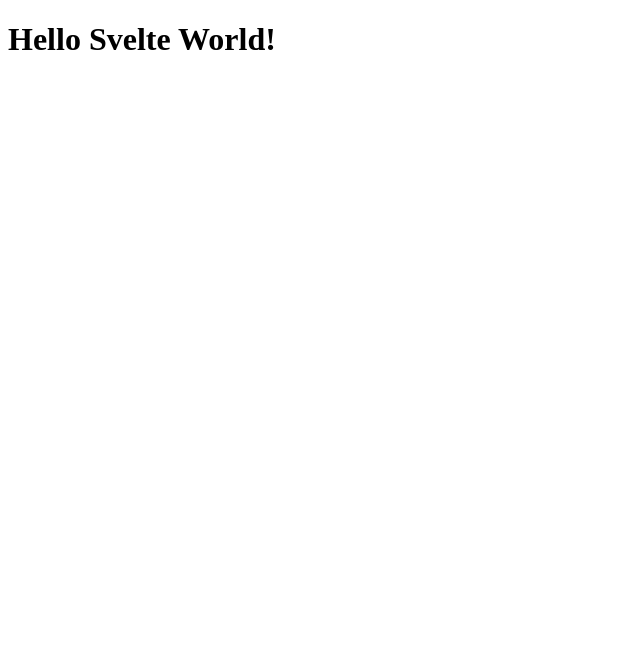
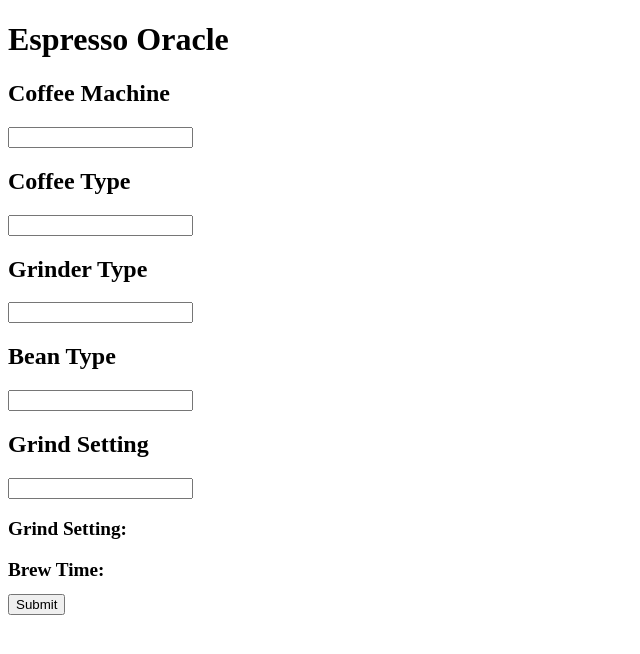
Before and after one commit to Jblake1/espresso-proj, a SvelteKit app: page / in a window 1280 px wide. Shown: the top 654 px of the page, without its empty margins (0-640 px from the left). Built offline with nearby package versions, Linux system fonts and the light colour scheme.

Commit message:
Updated submit function to Svelte 5 function

```diff
--- /dev/null
+++ b/src/lib/actions.ts
@@ -0,0 +1,10 @@
+// actions.ts
+export function selectOnFocus(node: HTMLInputElement) {
+    if (node && typeof node.select === 'function' ) {               // make sure node is defined and has a select() method
+      const onFocus = () => node.select()                           // event handler
+      node.addEventListener('focus', onFocus)                       // when node gets focus call onFocus()
+      return {
+        destroy: () => node.removeEventListener('focus', onFocus)   // this will be executed when the node is removed from the DOM
+      }
+    }
+  }
--- a/src/lib/components/Hello.svelte
+++ b/src/lib/components/Hello.svelte
@@ -1 +1 @@
-<h1>Hello Svelte World!</h1>
+<h1>Espresso Oracle</h1>
--- /dev/null
+++ b/src/lib/components/NewTodo.svelte
@@ -0,0 +1,138 @@
+<!-- components/NewTodo.svelte -->
+<script lang='ts'>
+  import { onMount } from 'svelte'
+  import { selectOnFocus } from '../actions'
+
+
+  const { autofocus } = $props<{ autofocus: boolean }>()
+
+  let name = $state('');
+  let machine = $state('');
+  let coffeeType = $state('');
+  let grinder = $state('');
+  let beanType = $state('');
+  let advice = $state('');
+  let brewTime = $state('');
+  let grindSetting = $state('');
+
+  let nameEl: HTMLInputElement;
+  let machineEl: HTMLInputElement;
+  let coffeeTypeEl: HTMLInputElement;
+  let grinderEl: HTMLInputElement;
+  let beanTypeEl: HTMLInputElement;
+  let adviceEl: HTMLInputElement;
+  let brewTimeEl: HTMLInputElement;
+  let grindSettingEl: HTMLInputElement;
+
+
+    //on:submit|preventDefault={submit} on:keydown={e => e.key === 'Escape' && onCancel()}
+
+  const submit = async () => {
+    try {
+      const response = await fetch('http://localhost:4000/recommendation', {
+        method: 'POST',
+        headers: {
+          'Content-Type': 'application/json'
+        },
+        body: JSON.stringify({
+          machine,
+          coffee_type: coffeeType,
+          grinder,
+          coffee_beans: beanType
+        })
+      });
+
+      if (!response.ok) {
+        throw new Error('Network response was not ok');
+      }
+
+      const data = await response.json();
+      console.log('Received data:', data);
+      const advice = data.advice;
+      console.log('Advice:', advice);
+      brewTime = String(advice.brew_time); // Extract and convert "brew_time" to a string
+      console.log('Brew Time:', brewTime);
+      grindSetting = advice.grind_setting; // Extract and convert "brew_time" to a string
+      console.log('Grind Setting:', grindSetting);
+
+    } catch (error) {
+      console.error('There was a problem with the fetch operation:', error);
+    }
+  }
+
+
+  const onCancel = () => {
+    name = ''
+    machine = '';
+    coffeeType = '';
+    grinder = '';
+    beanType = '';
+    advice = '';
+    brewTime = '';
+    grindSetting = '';
+    nameEl.focus()            // give focus to the name input
+  }
+
+
+  onMount(() => autofocus && nameEl.focus && nameEl.focus())    // if autofocus is true, we run nameEl.focus()
+
+</script>
+
+<style>
+  .visible-heading {
+  display: block !important;
+  visibility: visible !important;
+  opacity: 1 !important;
+  color: black !important;
+  font-size: 1.2em !important;
+  margin-top: 1em !important;
+}
+</style>
+
+<form >
+  <h2 class="label-wrapper">
+    <label for="machine" class="label__lg">Coffee Machine</label>
+  </h2>
+  <input bind:value={machine} bind:this={machineEl} use:selectOnFocus
+    type="text" id="machine" autoComplete="off" class="input input__lg"
+  />
+
+  <h2 class="label-wrapper">
+    <label for="coffeeType" class="label__lg">Coffee Type</label>
+  </h2>
+  <input bind:value={coffeeType} bind:this={coffeeTypeEl} use:selectOnFocus
+    type="text" id="coffeeType" autoComplete="off" class="input input__lg"
+  />
+
+  <h2 class="label-wrapper">
+    <label for="grinder" class="label__lg">Grinder Type</label>
+  </h2>
+  <input bind:value={grinder} bind:this={grinderEl} use:selectOnFocus
+    type="text" id="grinder" autoComplete="off" class="input input__lg"
+  />
+
+  <h2 class="label-wrapper">
+    <label for="beanType" class="label__lg">Bean Type</label>
+  </h2>
+  <input bind:value={beanType} bind:this={beanTypeEl} use:selectOnFocus
+    type="text" id="beanType" autoComplete="off" class="input input__lg"
+  />
+
+  <h2 class="label-wrapper">
+    <label for="grindSetting" class="label__lg">Grind Setting</label>
+  </h2>
+  <input bind:value={grindSetting} bind:this={beanTypeEl} use:selectOnFocus
+    type="text" id="grindSetting" autoComplete="off" class="input input__lg"
+  />
+
+  <h1 class="visible-heading">
+    Grind Setting:{grindSetting}
+  </h1>
+
+  <h1 class="visible-heading">
+    Brew Time:{brewTime}
+  </h1>
+
+  <button type="submit" disabled={false} class="btn btn__primary btn__lg" onclick={submit} >Submit</button>
+
+</form>
--- a/src/routes/+page.svelte
+++ b/src/routes/+page.svelte
@@ -1,5 +1,8 @@
 <script>
     import Hello from '$lib/components/Hello.svelte';
+    import NewTodo from '$lib/components/NewTodo.svelte';
 </script>
 
 <Hello />
+
+<NewTodo />
```
Also changed, not shown: 2 other files (tests, documents, lock files or other folders).
